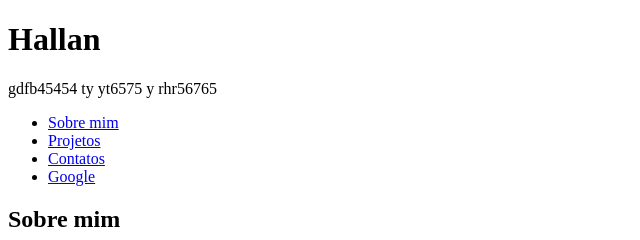
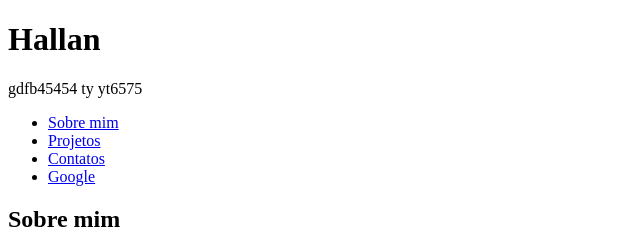
Before and after one commit to hjuliano2004/365-ativ, a plain HTML site: page index.html in a window 1280 px wide. Shown: the top 240 px of the page, 0-640 px from the left. Drawn offline with Linux system fonts and the light colour scheme.

Commit message:
Update index.html

```diff
--- a/index.html
+++ b/index.html
@@ -8,7 +8,7 @@
 <body>
     <header>
         <h1>Hallan</h1>
-        <p>gdfb45454 ty yt6575 y rhr56765</p>
+        <p>gdfb45454 ty yt6575 </p>
 
         </nav>
             <ul>
```
